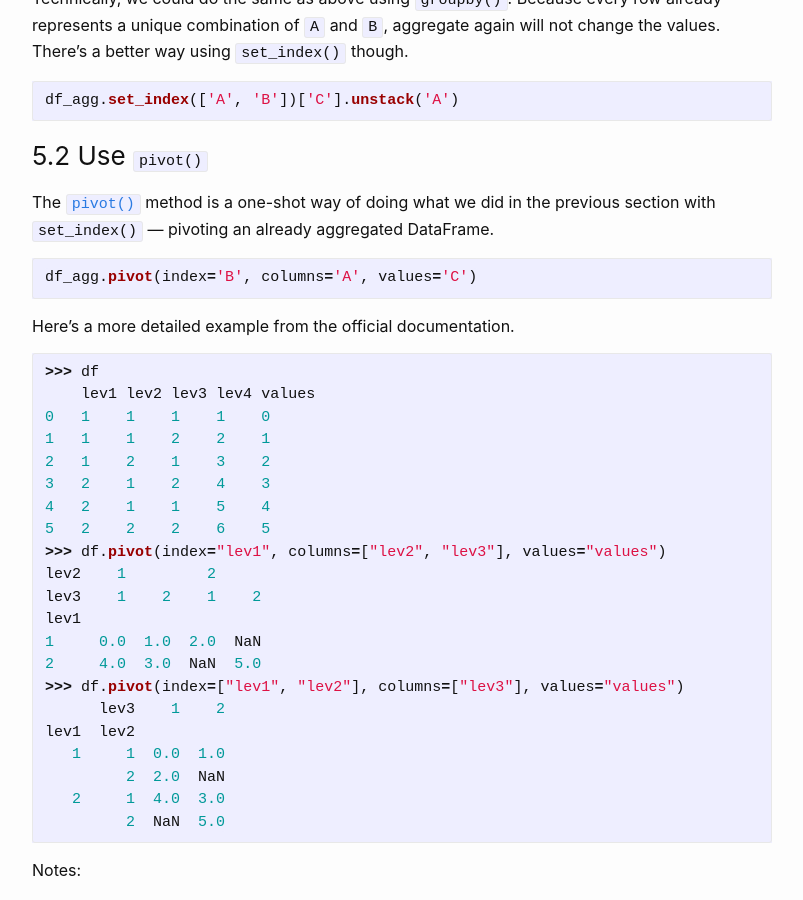
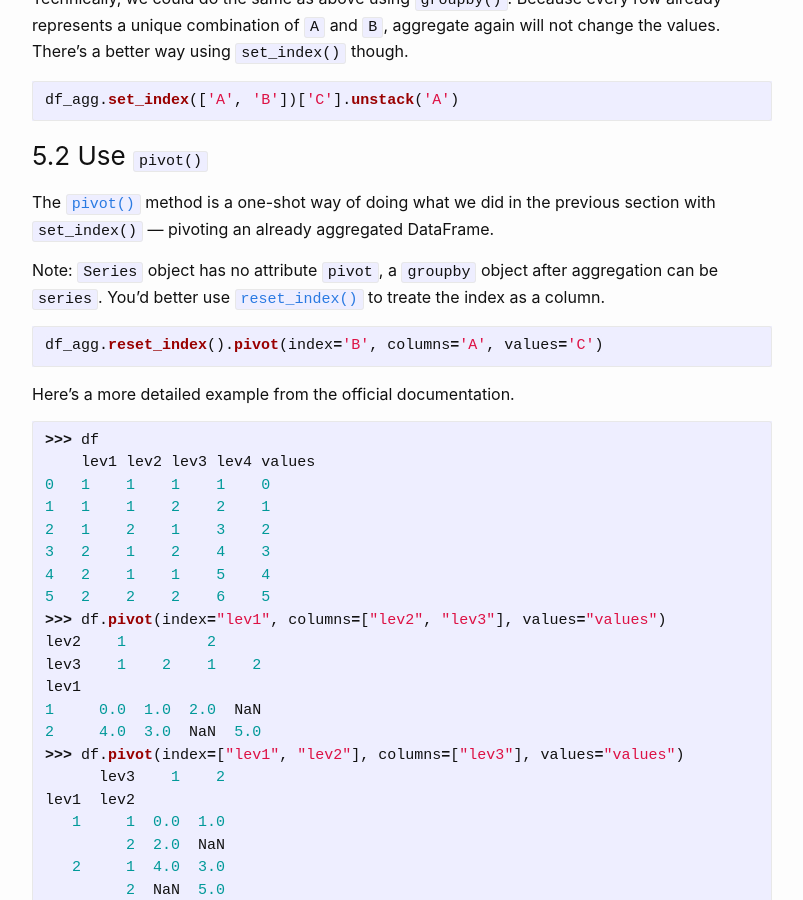
Before and after one commit to qiaohuang/qiaohuang.github.io, a Jekyll site: the page built from blog/_posts/2021-10-23-pandas.md, in a window 1280 px wide and 900 px high, scrolled down 11864 px. Shown: the whole window, without its empty margins (238-1041 px from the left). Built offline with Jekyll 4.4.1, drawn with Linux system fonts in a browser that asks for light colours; nearby versions of some CDN libraries.

Commit message:
Update pandas

````diff
--- a/blog/_posts/2021-10-23-pandas.md
+++ b/blog/_posts/2021-10-23-pandas.md
@@ -470,8 +470,10 @@ df_agg.set_index(['A', 'B'])['C'].unstack('A')
 
 The [`pivot()`](https://pandas.pydata.org/docs/reference/api/pandas.DataFrame.pivot.html) method is a one-shot way of doing what we did in the previous section with `set_index()` — pivoting an already aggregated DataFrame.
 
+Note: `Series` object has no attribute `pivot`, a `groupby` object after aggregation can be `series`. You'd better use [`reset_index()`](https://pandas.pydata.org/docs/reference/api/pandas.Series.reset_index.html) to treate the index as a column.
+
 ```python
-df_agg.pivot(index='B', columns='A', values='C')
+df_agg.reset_index().pivot(index='B', columns='A', values='C')
 ```
 
 Here's a more detailed example from the official documentation.
````
